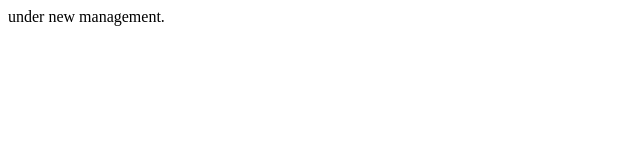
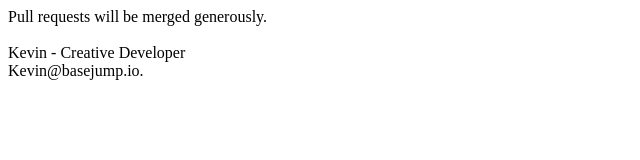
Before and after one commit to KReilly/kreilly.github.io, a plain HTML site: page index.html in a window 1280 px wide. Shown: the whole page, without its empty margins (0-640 px from the left). Drawn offline with Linux system fonts and the light colour scheme.

Commit message:
Crowdsourcing my website.

```diff
--- a/index.html
+++ b/index.html
@@ -1 +1 @@
-<body>under new management.</body>
+<body>Pull requests will be merged generously. </br></br> Kevin - Creative Developer </br> Kevin@basejump.io.</body>
```
